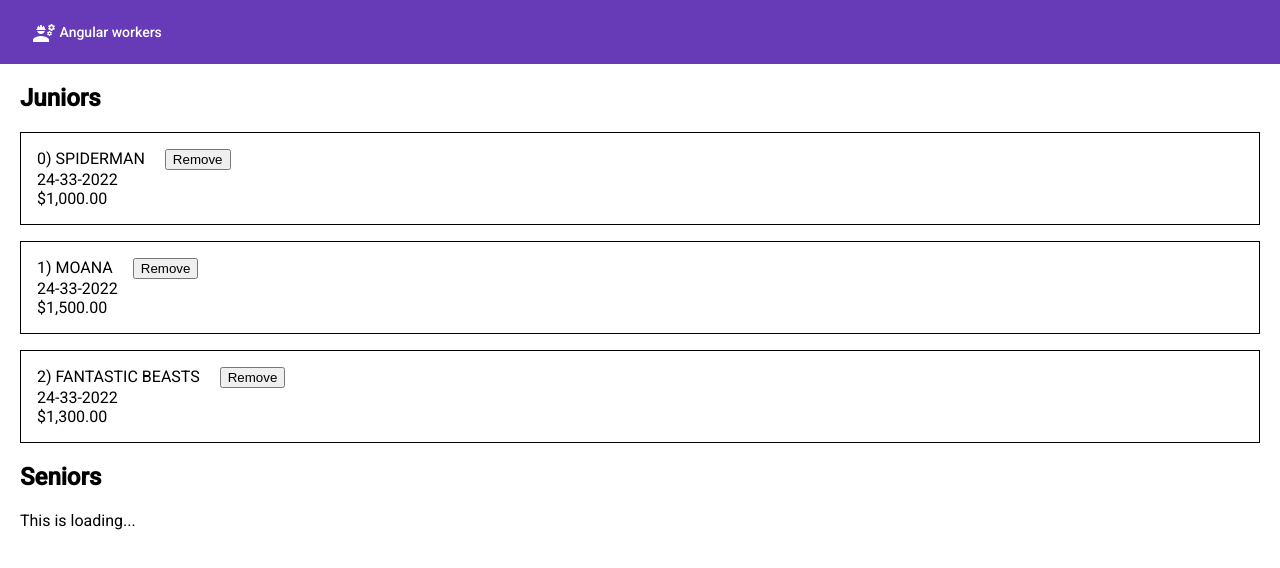
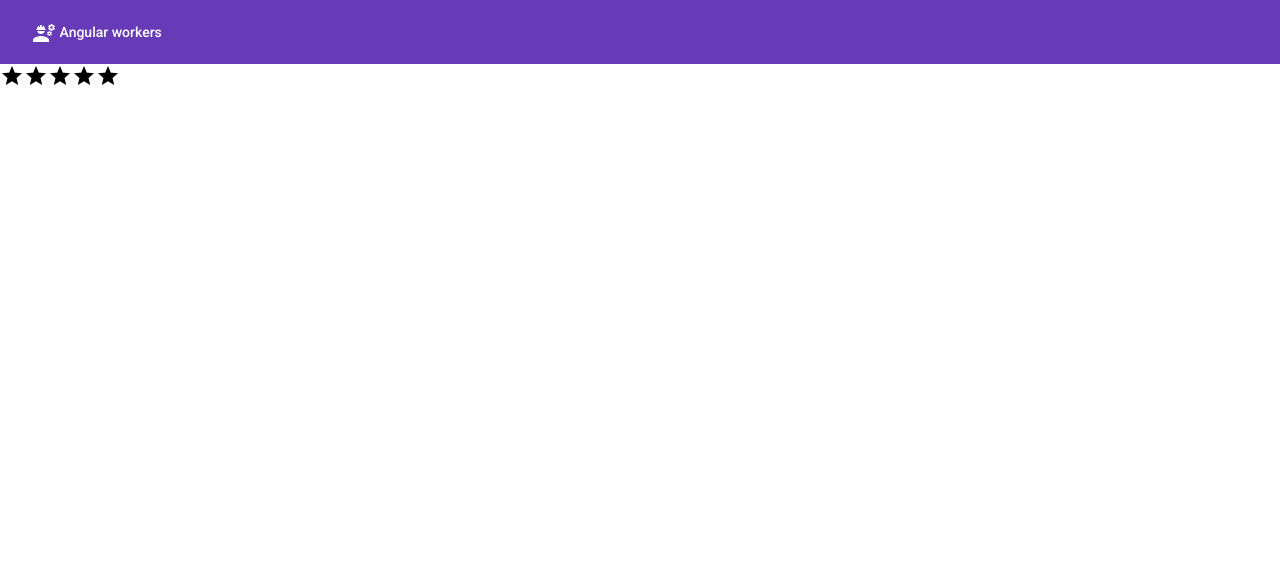
Before and after one commit to fspaddeo/MSFrontEnd, an Angular app: page / in a window 1280 px wide. Shown: the top 568 px of the page. Built offline with nearby package versions, Linux system fonts and the light colour scheme.

Commit message:
rating component

```diff
--- a/src/app/app.component.html
+++ b/src/app/app.component.html
@@ -1,5 +1,6 @@
 <app-menu></app-menu>
-
+<app-rating></app-rating>
+<!--
 <div class="container">
   <h2>Juniors</h2>
   <app-worker-list [workers]="juniorWorkers"></app-worker-list>
@@ -7,4 +8,4 @@
   <h2>Seniors</h2>
   <app-worker-list [workers]="seniorWorkers"></app-worker-list>
 
-</div>
+</div>-->
--- a/src/app/app.module.ts
+++ b/src/app/app.module.ts
@@ -9,13 +9,15 @@ import { BrowserAnimationsModule } from '@angular/platform-browser/animations';
 
 import {MaterialModule} from './material/material.module';
 import { MenuComponent } from './menu/menu.component';
+import { RatingComponent } from './utilities/rating/rating.component';
 
 @NgModule({
   declarations: [
     AppComponent,
     WorkerListComponent,
     GenericListComponent,
-    MenuComponent
+    MenuComponent,
+    RatingComponent
   ],
   imports: [
     BrowserModule,
--- /dev/null
+++ b/src/app/utilities/rating/rating.component.css
@@ -0,0 +1,7 @@
+.checked{
+    color: orange;
+}
+
+.mat-icon{
+    cursor: pointer;
+}
--- /dev/null
+++ b/src/app/utilities/rating/rating.component.html
@@ -0,0 +1,6 @@
+<mat-icon
+    *ngFor="let i of maxRatingArr;let index = index"
+    (mouseenter)="handleMouseEnter(index)"
+    (mouseleave)="handleMouseLeave()"
+    (click)="handleClick(index)"
+    [ngClass]="{checked: selectedRate > index}">star</mat-icon>
--- /dev/null
+++ b/src/app/utilities/rating/rating.component.ts
@@ -0,0 +1,40 @@
+import { Component, Input, OnInit } from '@angular/core';
+
+@Component({
+  selector: 'app-rating',
+  templateUrl: './rating.component.html',
+  styleUrls: ['./rating.component.css']
+})
+export class RatingComponent implements OnInit {
+
+  constructor() { }
+
+  @Input()
+  maxRating = 5;
+  @Input()
+  selectedRate = 0;
+
+  maxRatingArr: number[] = [];
+  previousRate: number = 0;
+
+  ngOnInit(): void {
+    this.maxRatingArr = Array(this.maxRating).fill(0);
+  }
+
+  handleMouseEnter(index: number){
+    this.selectedRate = index +1 ;
+  }
+
+  handleMouseLeave(){
+    if(this.previousRate !== 0){
+      this.selectedRate = this.previousRate;
+    }else{
+      this.selectedRate = 0 ;
+    }
+  }
+
+  handleClick(index: number){
+    this.selectedRate = index +1;
+    this.previousRate = this.selectedRate;
+  }
+}
```
Also changed, not shown: 1 other file (tests, documents, lock files or other folders).
